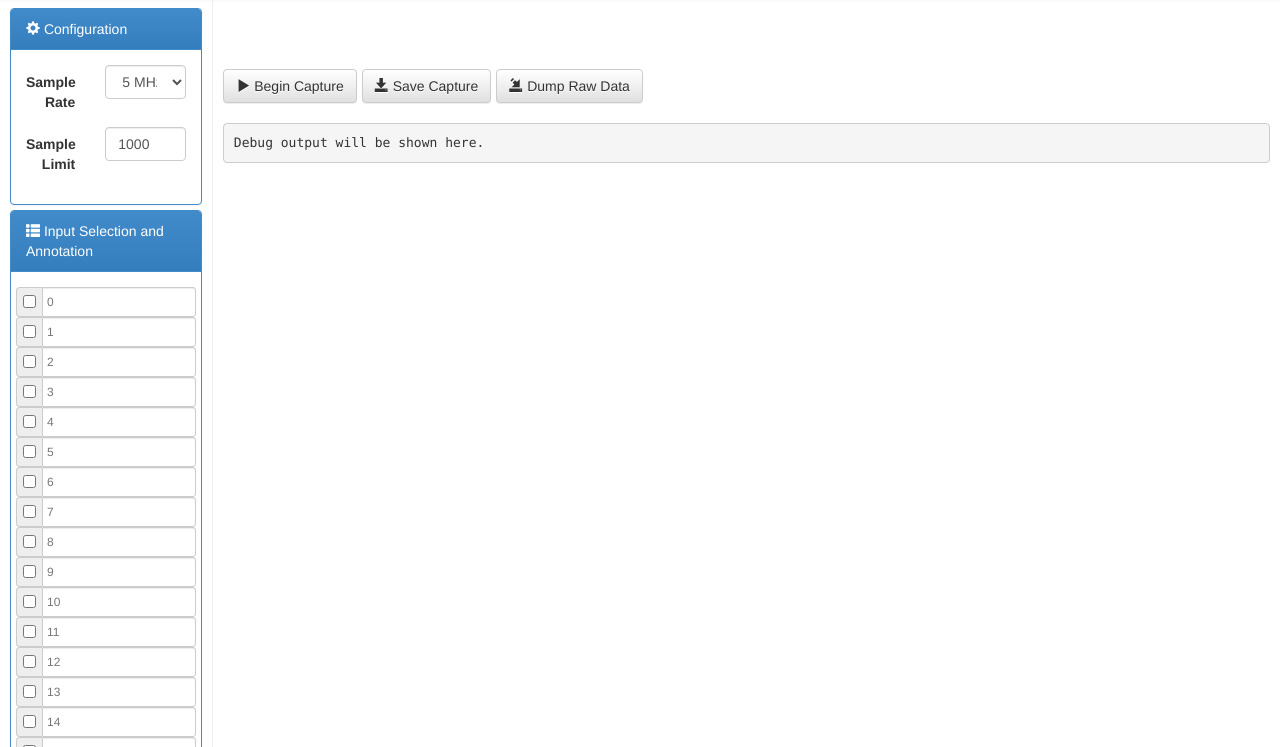
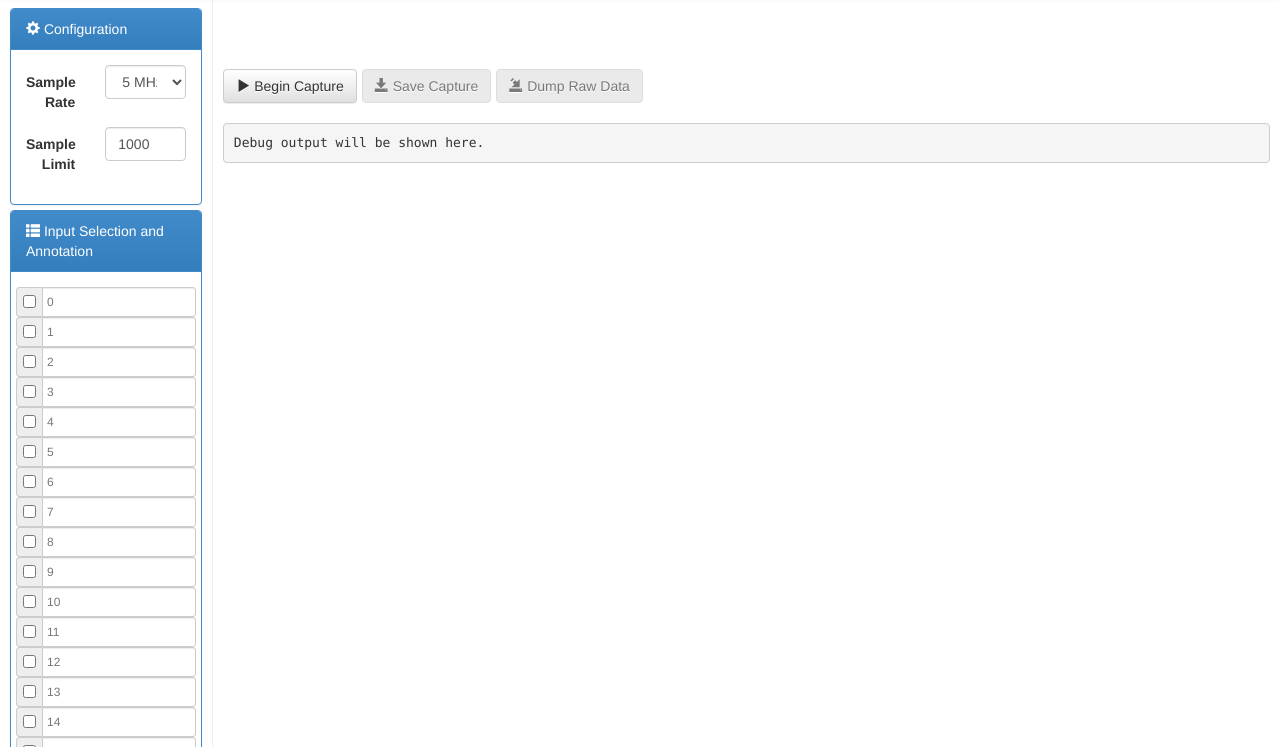
Before and after one commit to abhishek-kakkar/BeagleLogic, a website: page webapp/index.html in a window 1280 px wide. Shown: the part 53-800 px from the top of the page. Drawn offline with nearby package versions, Linux system fonts and the light colour scheme; no server answers; files whose address does not match are found by name.

Commit message:
webapp: Disable "save" and "dump raw" buttons as not implemented
Signed-off-by: Kumar Abhishek <abhishek@theembeddedkitchen.net>

```diff
--- a/webapp/index.html
+++ b/webapp/index.html
@@ -213,10 +213,10 @@
 				  <button type="button" class="btn btn-default" onclick="beginCapture()"><span class="glyphicon glyphicon-play"></span> Begin Capture</button>
 				</div>
 				<div class="btn-group">
-				  <button type="button" class="btn btn-default" onclick="saveCapture()"><span class="glyphicon glyphicon-save"></span> Save Capture</button>
+				  <button type="button" class="btn btn-default" onclick="saveCapture()" disabled aria-disabled="true"><span class="glyphicon glyphicon-save"></span> Save Capture</button>
 				</div>
 				<div class="btn-group">
-				  <button type="button" class="btn btn-default" onclick="dumpRawData()"><span class="glyphicon glyphicon-import"></span> Dump Raw Data</button>
+				  <button type="button" class="btn btn-default" onclick="dumpRawData()" disabled aria-disabled="true"><span class="glyphicon glyphicon-import"></span> Dump Raw Data</button>
 				</div>
 			</div>
 			<p>
@@ -420,11 +420,11 @@
 	}
 
 	function saveCapture() {
-
+		alert('Functionality not currently implemented.')
 	}
 
 	function dumpRawData() {
-
+		alert('Functionality not currently implemented.')
 	}
 </script>
 </body>
```
